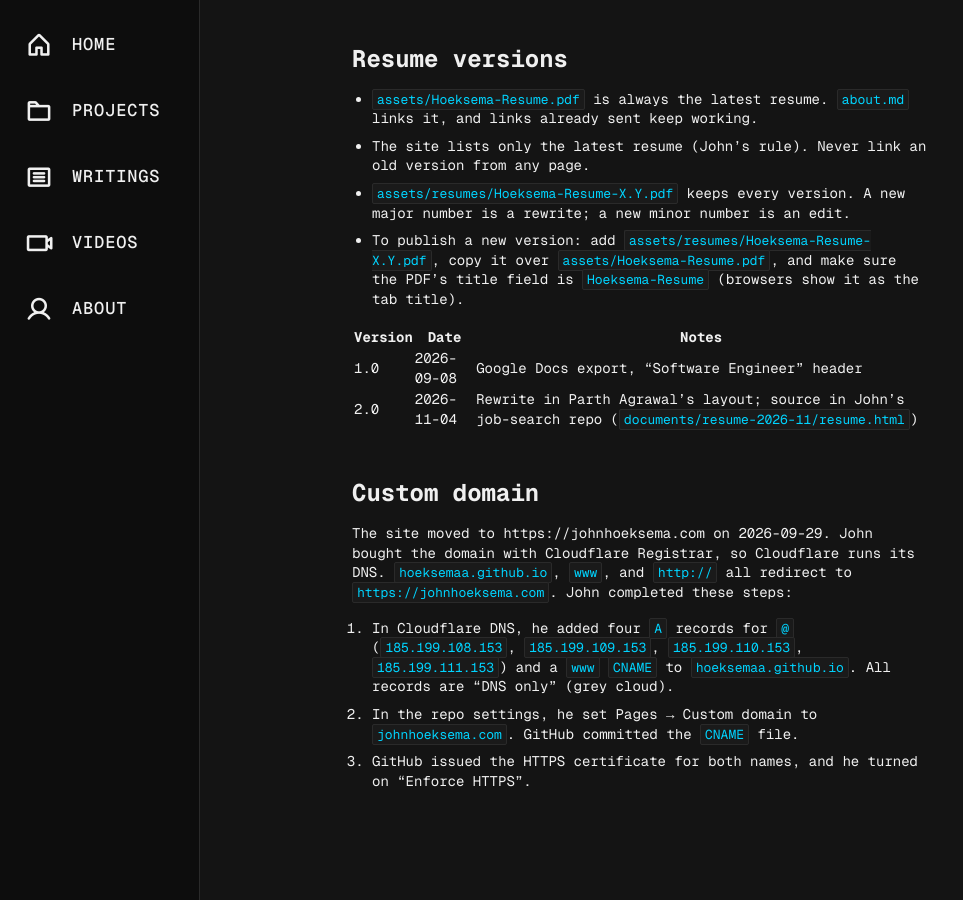
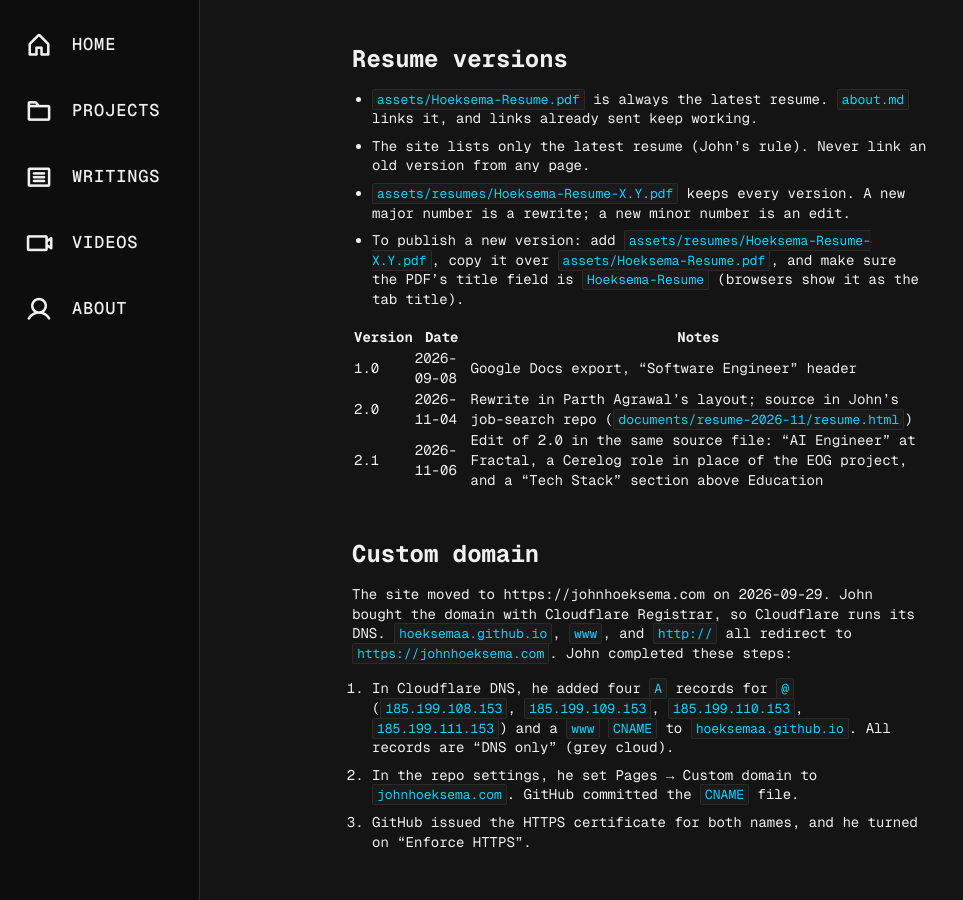
Before and after one commit to hoeksemaa/hoeksemaa.github.io, a Jekyll site: the page built from AGENTS.md, in a window 1280 px wide and 900 px high, scrolled down 1217 px. Shown: the whole window, without its empty margins (0-963 px from the left). Built offline with Jekyll 4.4.1, drawn with Linux system fonts in a browser that asks for light colours; our own code applies the rules of GitHub Pages for plain Markdown files; before the commit the page ends 2056 px from its top, so only the background shows below that.

Commit message:
content(about): publish resume 2.1 (#47)
Resume 2.1 is an edit of 2.0 in the same source file. Fractal title is
"AI Engineer", a Cerelog role replaces the EOG project section, and a
"Tech Stack" section sits above Education. Same layout and spacing as
2.0, one page.

Follows the resume-versions procedure in AGENTS.md: archive the PDF as
assets/resumes/Hoeksema-Resume-2.1.pdf, copy it over
assets/Hoeksema-Resume.pdf (PDF title field "Hoeksema-Resume"), and add
a 2.1 row to the version table.

Co-authored-by: Claude Opus 5.5 <noreply@anthropic.com>

```diff
--- a/AGENTS.md
+++ b/AGENTS.md
@@ -44,6 +44,7 @@ All content pages use YAML frontmatter. Project files in `_projects/` require `t
 |---|---|---|
 | 1.0 | 2026-09-08 | Google Docs export, "Software Engineer" header |
 | 2.0 | 2026-11-04 | Rewrite in Parth Agrawal's layout; source in John's job-search repo (`documents/resume-2026-11/resume.html`) |
+| 2.1 | 2026-11-06 | Edit of 2.0 in the same source file: "AI Engineer" at Fractal, a Cerelog role in place of the EOG project, and a "Tech Stack" section above Education |
 
 ## Custom domain
 
```
Also changed, not shown: 2 other files.
